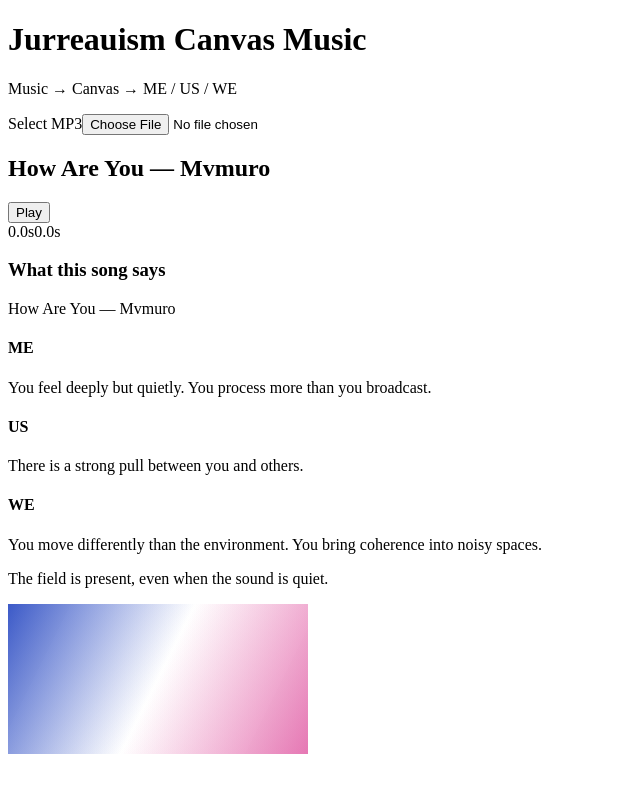
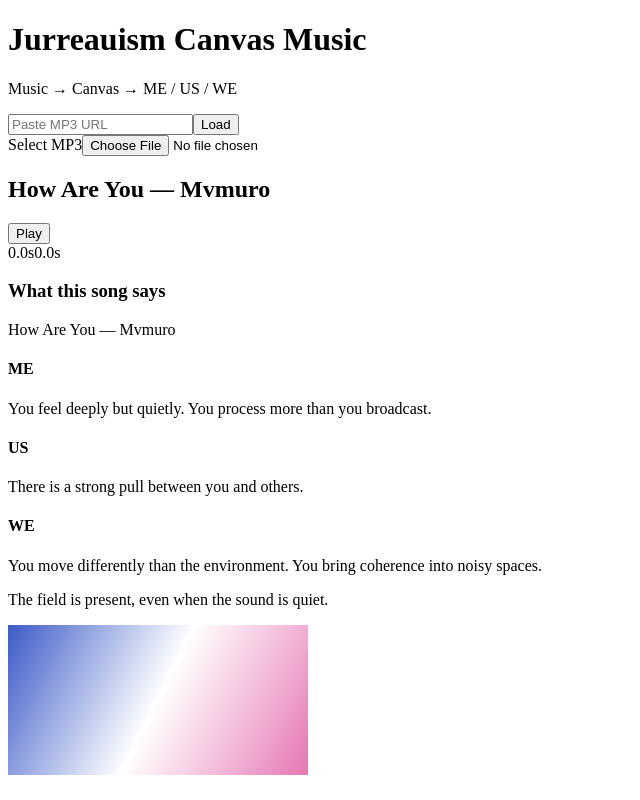
Before and after one commit to maxandbe1/Jurreauismcanvas, a React (Vite) app: page / in a window 1280 px wide. Shown: the whole page, without its empty margins (0-640 px from the left). Built offline with nearby package versions, Linux system fonts and the light colour scheme.

Commit message:
Update App.jsx

```diff
--- a/src/App.jsx
+++ b/src/App.jsx
@@ -3,10 +3,8 @@ import MusicPlayer from "./components/MusicPlayer.jsx";
 import CanvasView from "./components/CanvasView.jsx";
 import InterpretationPanel from "./components/InterpretationPanel.jsx";
 import UploadInput from "./components/UploadInput.jsx";
+import UrlInput from "./components/UrlInput.jsx";
 import { generateInterpretation } from "./lib/interpretationEngine.js";
-import UrlInput from "./components/UrlInput.jsx";
-
-
 
 const DEMO_TRACK = {
   title: "How Are You — Mvmuro",
@@ -75,13 +73,20 @@ export default function App() {
 
       <main className="app-main">
         <section className="app-left">
+
+          {/* URL INPUT — placed ABOVE MusicPlayer exactly as you requested */}
+          <UrlInput onUrlSelected={handleFileSelected} />
+
+          {/* FILE UPLOAD */}
           <UploadInput onFileSelected={handleFileSelected} />
 
+          {/* MUSIC PLAYER */}
           <MusicPlayer
             track={currentTrack}
             onPlaybackChange={handlePlaybackChange}
           />
 
+          {/* INTERPRETATION */}
           <InterpretationPanel
             interpretation={interpretation}
             track={currentTrack}
```
